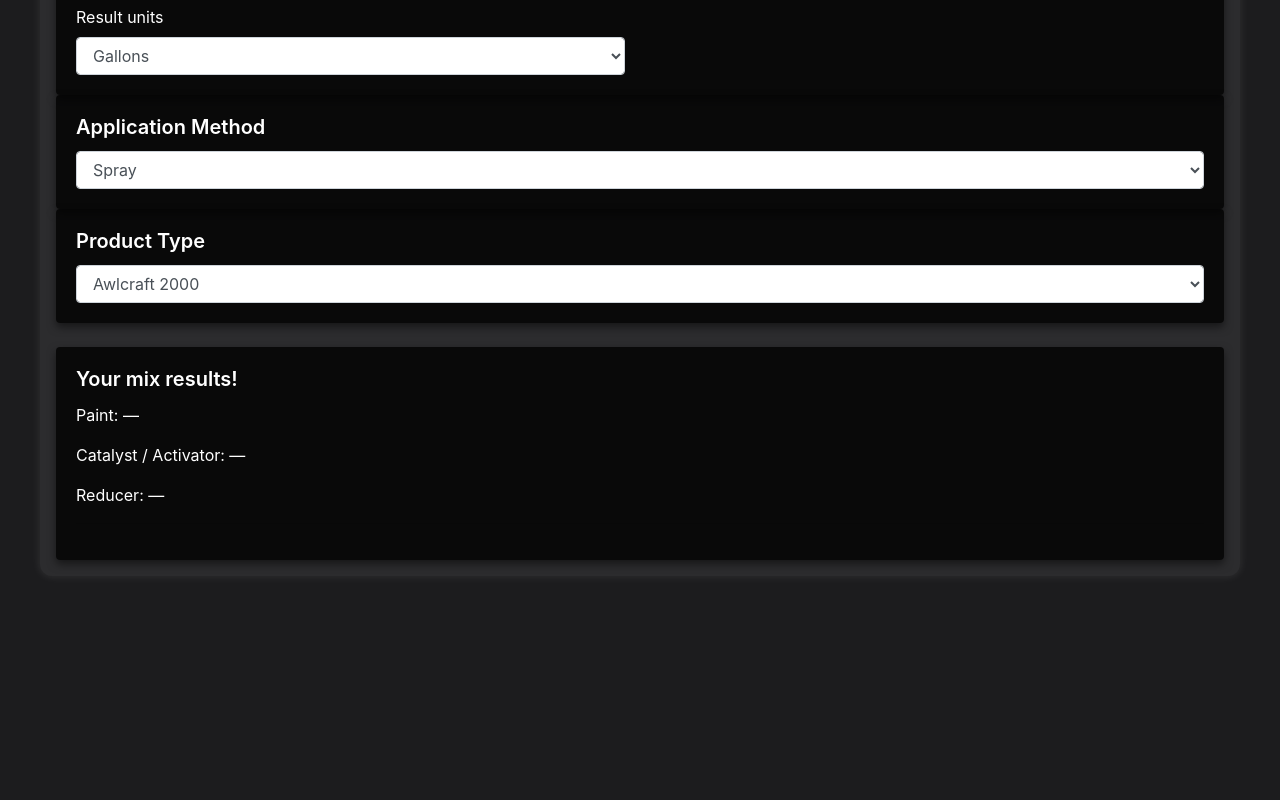
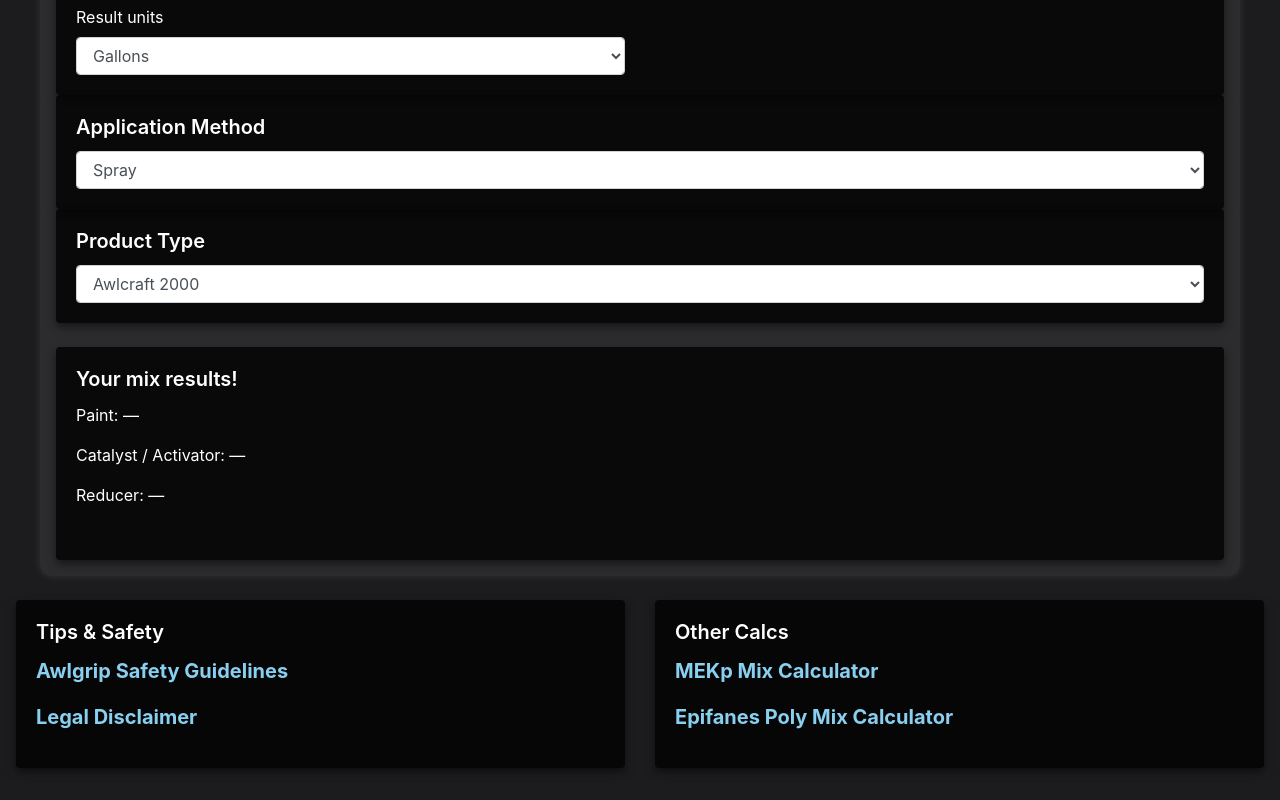
Before and after one commit to lpedreros/Chemcalc, a plain HTML site: page awlgrip.html in a window 1280 px wide. Shown: the part 613-1413 px from the top of the page. Before the commit the page ends 1205 px from the top, so only its background shows below. Drawn offline with nearby package versions, Linux system fonts and the light colour scheme.

Commit message:
added tips and tricks section

```diff
--- a/awlgrip.html
+++ b/awlgrip.html
@@ -137,7 +137,27 @@
     <p id="resultCoverage" class="small text-muted"></p>
   </div></div>
 </main>
-
+	<!-- Tips & Safety / Other Calcs -->
+<div class="row mt-4">
+  <div class="col-md-6 mb-3">
+    <div class="card">
+      <div class="card-body">
+        <h5 class="card-title">Tips &amp; Safety</h5>
+        <p><a href="awlgrip-safety.html">Awlgrip Safety Guidelines</a></p>
+        <p><a href="legal.html">Legal Disclaimer</a></p>
+      </div>
+    </div>
+  </div>
+  <div class="col-md-6 mb-3">
+    <div class="card">
+      <div class="card-body">
+        <h5 class="card-title">Other Calcs</h5>
+        <p><a href="mekpcalc.html">MEKp Mix Calculator</a></p>
+        <p><a href="epifanespoly.html">Epifanes Poly Mix Calculator</a></p>
+      </div>
+    </div>
+  </div>
+</div>
 <script src="awlgripscript.js"></script>
 <script src="https://stackpath.bootstrapcdn.com/bootstrap/4.5.2/js/bootstrap.min.js"></script>
 </body>
```
